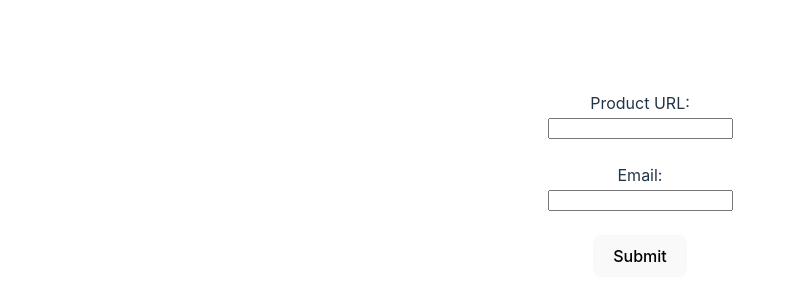
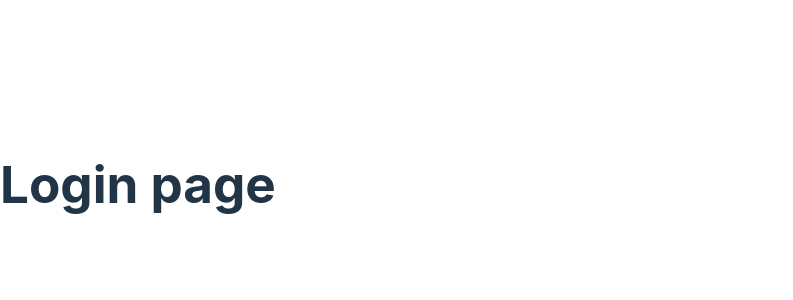
Before and after one commit to RasmusKuusmaa/price_tracker, a React (Vite) app in the folder frontend/: page /login in a window 1280 px wide. Shown: the part 216-516 px from the top of the page, without its empty margins (0-793 px from the left). Built offline with nearby package versions, Linux system fonts and the light colour scheme.

Commit message:
route the user to the login apge

```diff
--- a/frontend/src/App.jsx
+++ b/frontend/src/App.jsx
@@ -1,6 +1,23 @@
 import { useState } from 'react'
-import './App.css'
+import {BrowserRouter as Router, Route, Routes} from 'react-router-dom'
+import Login from './components/login'
 
+
+  function App() {
+    return (
+      <Router>
+        <Routes>
+          <Route path="/login" element={<Login />} />
+
+        </Routes>
+      </Router>
+    )
+  }
+export default App
+
+
+
+/*
 function App() {
   const [url, setUrl] = useState('');
   const [email, setEmail] = useState('')
@@ -54,3 +71,4 @@ function App() {
 }
 
 export default App
+*/
--- /dev/null
+++ b/frontend/src/components/login.jsx
@@ -0,0 +1,10 @@
+import React from 'react'
+
+function Login(){
+    return (
+        <div>
+            <h1>Login page</h1>
+        </div>
+    )
+}
+export default Login
--- /dev/null
+++ b/package.json
@@ -0,0 +1,5 @@
+{
+  "dependencies": {
+    "react-router-dom": "^6.27.0"
+  }
+}
```
Also changed, not shown: 1 other file (tests, documents, lock files or other folders).
